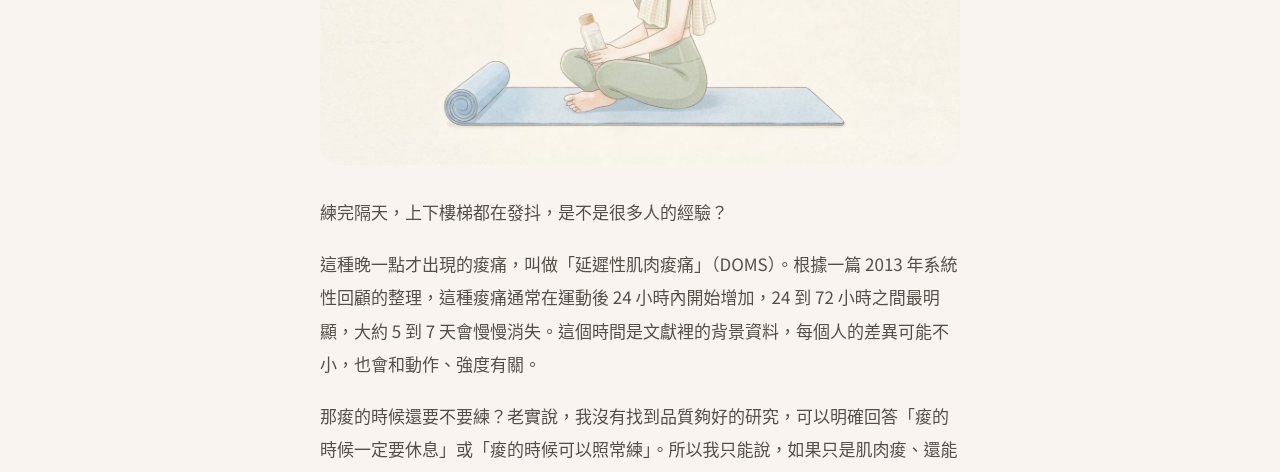
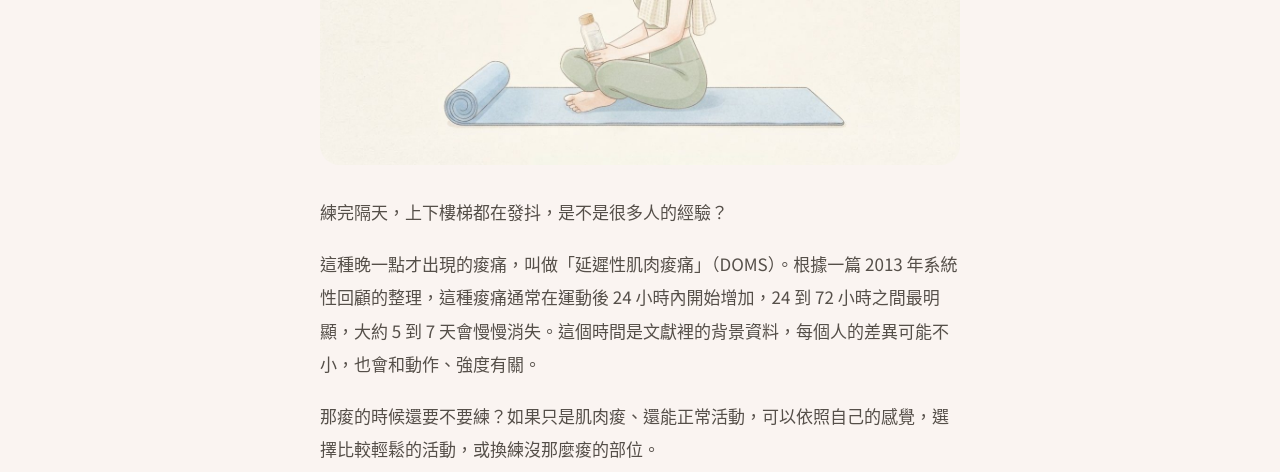
Before and after one commit to roufitwellness/rou-wellness, a plain HTML site: page site/posts/sore-muscles-doms/index.html in a window 1280 px wide. Shown: the part 476-948 px from the top of the page. Drawn offline with nearby package versions, Linux system fonts and the light colour scheme.

Commit message:
Simplify wording on exercising while sore
Co-Authored-By: Claude Sonnet 5.5 <noreply@anthropic.com>
Claude-Session: https://claude.ai/code/session_01EhaLg8iSxV7EZ777RvNfTc

```diff
--- a/site/posts/sore-muscles-doms/index.html
+++ b/site/posts/sore-muscles-doms/index.html
@@ -38,7 +38,7 @@
   <div class="prose">
 <p>練完隔天，上下樓梯都在發抖，是不是很多人的經驗？</p>
 <p>這種晚一點才出現的痠痛，叫做「延遲性肌肉痠痛」（DOMS）。根據一篇 2013 年系統性回顧的整理，這種痠痛通常在運動後 24 小時內開始增加，24 到 72 小時之間最明顯，大約 5 到 7 天會慢慢消失。這個時間是文獻裡的背景資料，每個人的差異可能不小，也會和動作、強度有關。</p>
-<p>那痠的時候還要不要練？老實說，我沒有找到品質夠好的研究，可以明確回答「痠的時候一定要休息」或「痠的時候可以照常練」。所以我只能說，如果只是肌肉痠、還能正常活動，可以依照自己的感覺，選擇比較輕鬆的活動，或換練沒那麼痠的部位。</p>
+<p>那痠的時候還要不要練？如果只是肌肉痠、還能正常活動，可以依照自己的感覺，選擇比較輕鬆的活動，或換練沒那麼痠的部位。</p>
 <p>不過下面幾種情況，我會建議就醫，請醫師評估：</p>
 <ul><li>痠痛很明顯，超過一週還沒有好轉</li><li>痠痛的地方有明顯的瘀青或腫脹</li><li>動作當下就有尖銳的疼痛，或有麻木的感覺</li></ul>
 <p>最後提醒一下，痠和痛不一樣。如果動作當下就出現刺痛或麻木，先停下來。</p>
```
Also changed, not shown: 1 other file.
